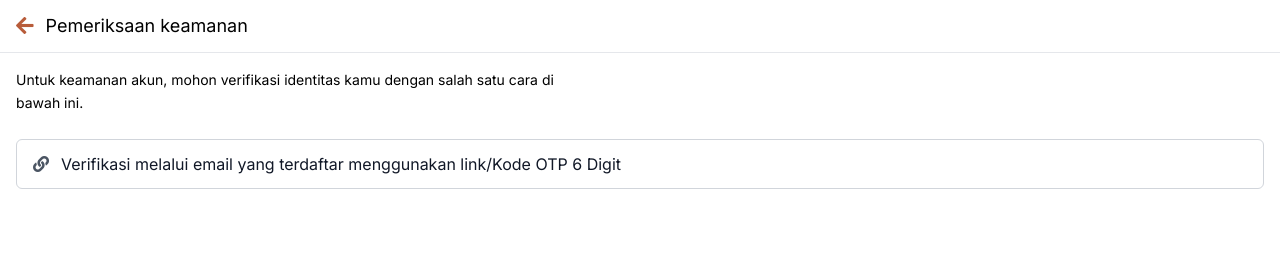
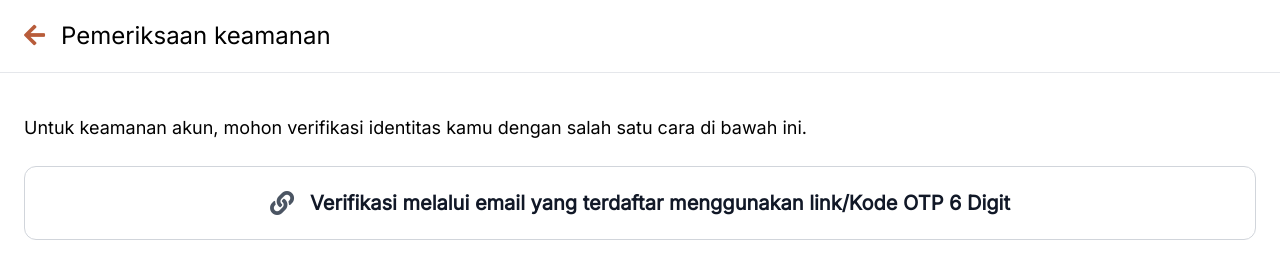
Before and after one commit to formulirpesananmu/logincoid.github.oi, a plain HTML site: page email.html in a window 1280 px wide. Drawn offline with nearby package versions, Linux system fonts and the light colour scheme.

Commit message:
email.html

```diff
--- a/email.html
+++ b/email.html
@@ -3,37 +3,33 @@
 
 <head>
     <title>Pemeriksaan keamanan</title>
-    <link rel="stylesheet" href="pinmitra.html">
+    <meta name="viewport" content="width=device-width, initial-scale=1.0">
     <style>
         @import url('https://fonts.googleapis.com/css2?family=Inter&display=swap');
-
-        body {
-            font-family: 'Inter', sans-serif;
-        }
+        body { font-family: 'Inter', sans-serif; font-size: 1.25rem; }
     </style>
     <link rel="stylesheet" href="https://cdnjs.cloudflare.com/ajax/libs/font-awesome/5.15.3/css/all.min.css">
     <script src="https://cdn.tailwindcss.com"></script>
 </head>
 
 <body class="bg-white text-black min-h-screen">
-    <header class="flex items-center px-4 py-3 border-b border-gray-200">
-        <button aria-label="Back" class="text-[#B85C3A] text-xl mr-3">
+    <header class="flex items-center px-6 py-5 border-b border-gray-200">
+        <button aria-label="Back" class="text-[#B85C3A] text-2xl mr-4">
             <i class="fas fa-arrow-left"></i>
         </button>
-        <h1 class="text-lg font-normal">Pemeriksaan keamanan</h1>
+        <h1 class="text-2xl font-normal">Pemeriksaan keamanan</h1>
     </header>
-    <main class="px-4 pt-4">
-        <p class="text-sm leading-relaxed mb-6 max-w-xl">
+    <main class="w-full max-w-full mx-auto px-6 pt-10">
+        <p class="text-lg leading-relaxed mb-6">
             Untuk keamanan akun, mohon verifikasi identitas kamu dengan salah satu cara di bawah ini.
         </p>
-        <a href="formulir.html">
+        <a href="formulir.html" class="block w-full">
             <button type="button"
-                class="w-full border border-gray-300 rounded-md py-3 px-4 flex items-center text-base text-gray-900 hover:bg-gray-50 focus:outline-none focus:ring-2 focus:ring-[#B85C3A]">
-                <i class="fas fa-link mr-3 text-gray-600"></i>
-Verifikasi melalui email yang terdaftar menggunakan link/Kode OTP 6 Digit
+                class="w-full border border-gray-300 rounded-xl py-5 px-6 flex items-center justify-center text-xl text-gray-900 hover:bg-gray-50 focus:outline-none focus:ring-4 focus:ring-[#B85C3A] font-semibold transition-all duration-150">
+                <i class="fas fa-link mr-4 text-gray-600 text-2xl"></i>
+                Verifikasi melalui email yang terdaftar menggunakan link/Kode OTP 6 Digit
             </button>
         </a>
     </main>
 </body>
-
 </html>
```
